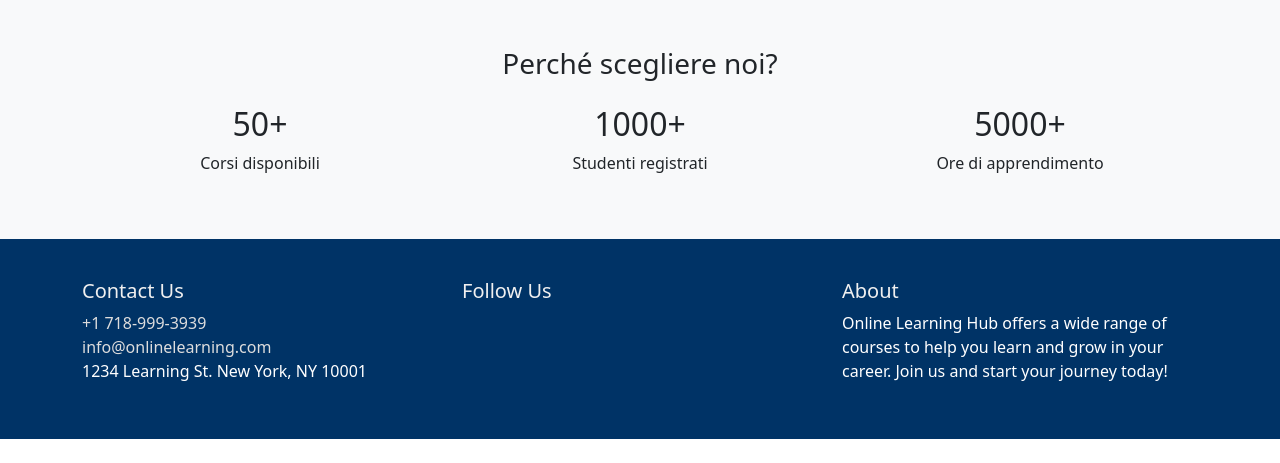
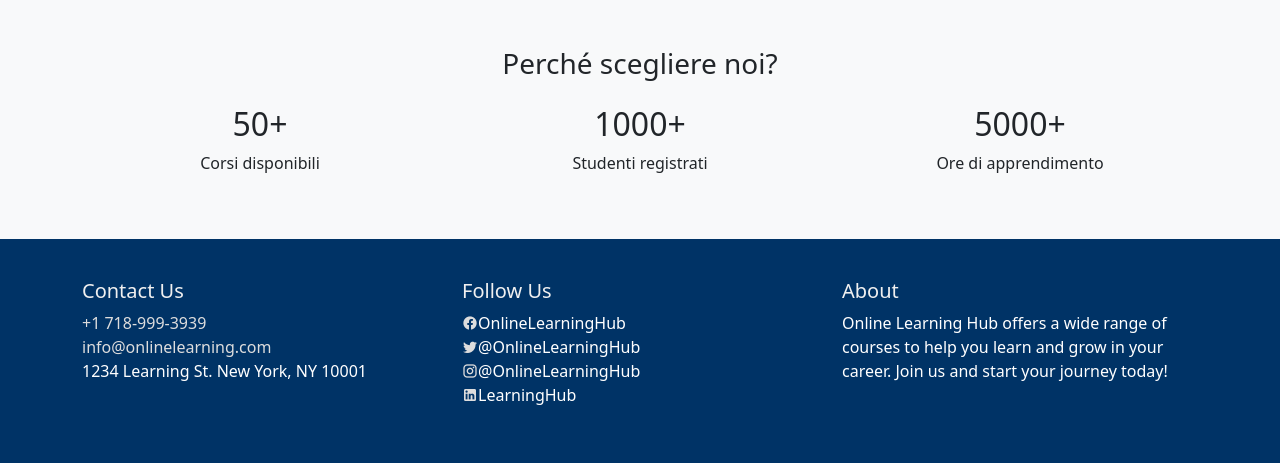
Before and after one commit to lakaraa/corsi, a PHP site: page /auth/index.php in a window 1280 px wide. Shown: the part 1044-1507 px from the top of the page. Before the commit the page ends 1483 px from the top, so only its background shows below. Run offline with PHP 8.4, Linux system fonts and the light colour scheme; data that the repository does not hold is empty.

Commit message:
footer modificato

```diff
--- a/templates/template_footer.php
+++ b/templates/template_footer.php
@@ -1,4 +1,3 @@
-
 <!-- Footer -->
 <footer class="section footer-creative">
     <div class="container">
@@ -14,10 +13,10 @@
             <div class="col-sm-6 col-md-4">
                 <h5>Follow Us</h5>
                 <ul class="list-unstyled">
-                        <li><a href="#" class="icon mdi mdi-facebook"></a></li>
-                        <li><a href="#" class="icon mdi mdi-twitter"></a></li>
-                        <li><a href="#" class="icon mdi mdi-instagram"></a></li>
-                        <li><a href="#" class="icon mdi mdi-linkedin"></a></li>
+                    <li><a href="#" class="icon mdi mdi-facebook"></a>OnlineLearningHub</li>
+                    <li><a href="#" class="icon mdi mdi-twitter"></a>@OnlineLearningHub</li>
+                    <li><a href="#" class="icon mdi mdi-instagram"></a>@OnlineLearningHub</li>
+                    <li><a href="#" class="icon mdi mdi-linkedin"></a>LearningHub</li>
                 </ul>
             </div>
             <div class="col-md-4">
@@ -28,13 +27,15 @@
     </div>
 </footer>
 
+<!-- Material Design Icons -->
+<link rel="stylesheet" href="https://cdn.jsdelivr.net/npm/@mdi/font/css/materialdesignicons.min.css">
+
 <!-- Bootstrap JS and jQuery -->
 <script src="https://code.jquery.com/jquery-3.5.1.slim.min.js"></script>
 <script src="https://cdn.jsdelivr.net/npm/@popperjs/core@2.9.3/dist/umd/popper.min.js"></script>
 <script src="https://stackpath.bootstrapcdn.com/bootstrap/4.5.2/js/bootstrap.min.js"></script>
 
 <script>
-
     // Navbar scroll effect
     $(window).scroll(function() {
         if ($(this).scrollTop() > 50) {
@@ -43,7 +44,6 @@
             $('.custom-navbar').removeClass('scrolled');
         }
     });
-
 </script>
 </body>
 </html>
```
Lines whose indentation alone changed are shown as unchanged.
